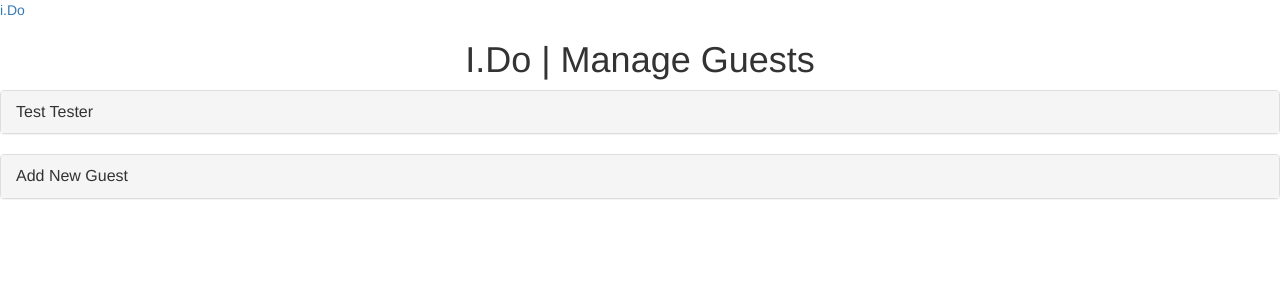
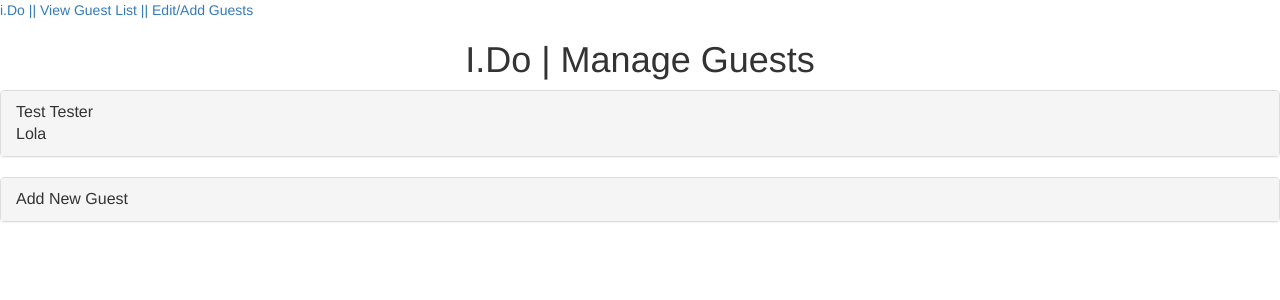
Before and after one commit to sallan306/I.Do, a React (Create React App) app in the folder client/: page /Manage in a window 1280 px wide. Shown: the top 300 px of the page. Built offline with nearby package versions, Linux system fonts and the light colour scheme.

Commit message:
added more nav links and a tester PrintText component in manage.js

```diff
--- a/client/src/components/Nav/index.js
+++ b/client/src/components/Nav/index.js
@@ -4,7 +4,13 @@ function Nav() {
   return (
     <nav>
       <a href="/">
-        i.Do
+        i.Do  |
+      </a>
+      <a href="/Dashboard">
+        |  View Guest List |
+      </a>
+      <a href="/Manage">
+        |  Edit/Add Guests
       </a>
     </nav>
   );
--- a/client/src/components/PrintText/index.js
+++ b/client/src/components/PrintText/index.js
@@ -1,11 +1,18 @@
 import React from "react";
+
+
+
+export var Test = {firstName: "Lola", lastName:"Starfinder", email: "ScienceOfficer@mysticHealer.com", phone: "444-444-4444"};
+
+
 
 export function PrintText() {
     return (
         <div>
-            <p>Hey Annie</p>
+            {Test.firstName}
         </div>
     )
 }
 
-//I think this will let us print something specific
+
+//I think this will let us print something specific from database
--- a/client/src/pages/Manage.js
+++ b/client/src/pages/Manage.js
@@ -2,7 +2,8 @@ import React, { Component } from "react";
 import { Panel, PanelGroup } from 'react-bootstrap';
 import {Input} from '../components/Input';
 import {Button} from '../components/Button';
-// import { PrintText}  from "../components/PrintText"
+import { PrintText}  from "../components/PrintText";
+
 
 
 class CRUD extends Component {
@@ -45,6 +46,9 @@ class CRUD extends Component {
 
                         <Panel.Title toggle>
                             Test Tester
+                            <PrintText>
+
+                            </PrintText>
                             {/* TODO: NEED TO USE PRINTTEXT COMPONENT HERE! */}
 
                         </Panel.Title>
```
